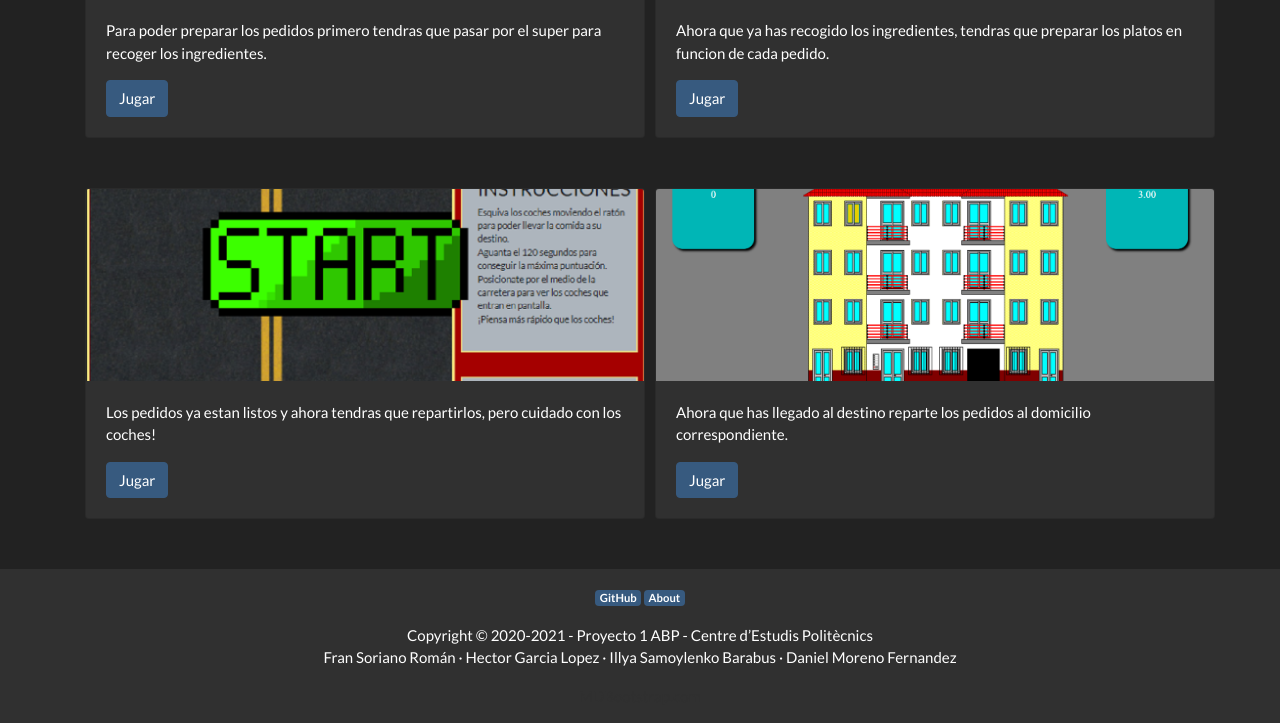
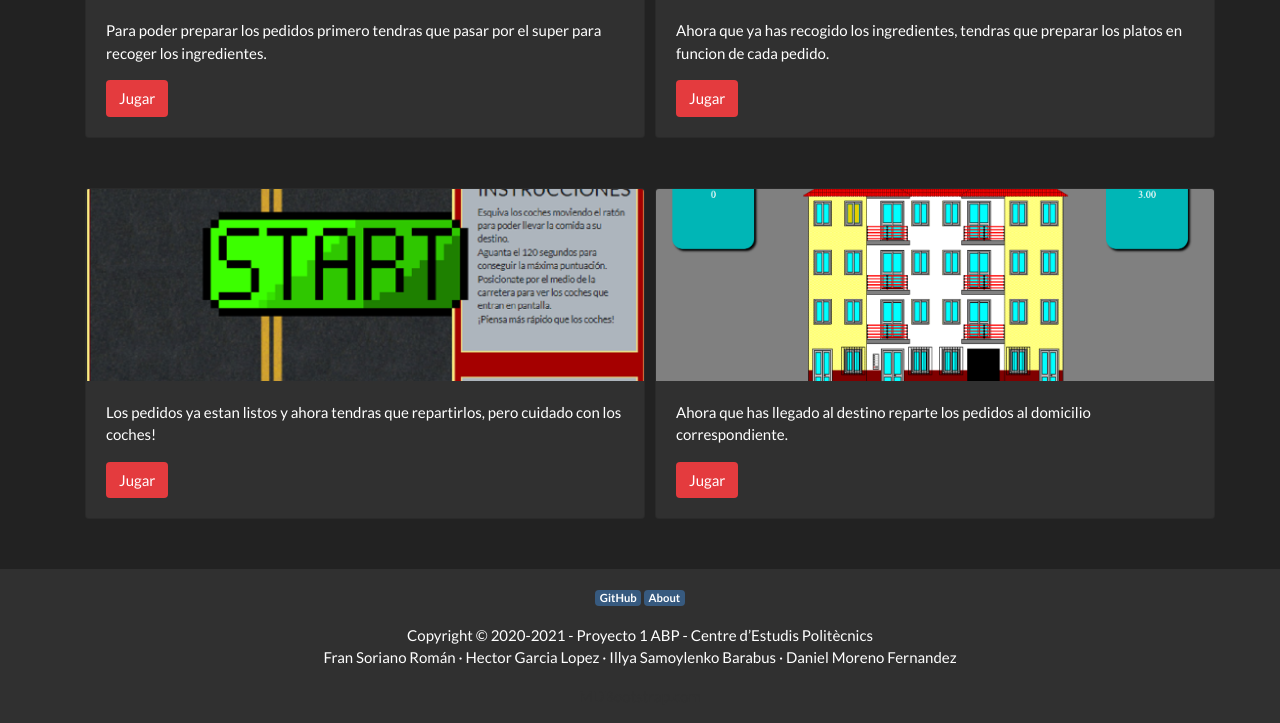
Before and after one commit to DanielMoreno30/Recomercem2020, a PHP site: page /frontend/juegos.html in a window 1280 px wide. Shown: the part 326-1049 px from the top of the page. Run offline with PHP 8.4, Linux system fonts and the light colour scheme.

Commit message:
commit debug

```diff
--- a/frontend/juegos.html
+++ b/frontend/juegos.html
@@ -79,7 +79,7 @@
             <img class="card-img-top" src="../img/juego1.PNG" alt="Card image cap" >
             <div class="card-body">
               <p class="card-text">Para poder preparar los pedidos primero tendras que pasar por el super para recoger los ingredientes.</p>
-              <a href="./juegosuper.html" class="btn btn-primary">Jugar</a>
+              <a href="./juegosuper.html" class="btn btnjugar">Jugar</a>
             </div>
           </div>
     </div>
@@ -88,7 +88,7 @@
             <img class="card-img-top" src="../img/juego3.PNG" alt="Card image cap" >
             <div class="card-body">
               <p class="card-text">Ahora que ya has recogido los ingredientes, tendras que preparar los platos en funcion de cada pedido.</p>
-              <a href="./JuegoCKMama.html" class="btn btn-primary">Jugar</a>
+              <a href="./JuegoCKMama.html" class="btn btnjugar">Jugar</a>
             </div>
         </div>
     </div>
@@ -99,7 +99,7 @@
             <img class="card-img-top" src="../img/juego2.PNG" alt="Card image cap" >
             <div class="card-body">
               <p class="card-text">Los pedidos ya estan listos y ahora tendras que repartirlos, pero cuidado con los coches!</p>
-              <a href="./juegomoto.html" class="btn btn-primary">Jugar</a>
+              <a href="./juegomoto.html" class="btn btnjugar">Jugar</a>
             </div>
         </div>
     </div>
@@ -108,7 +108,7 @@
             <img class="card-img-top" src="../img/juego4.PNG" alt="Card image cap">
             <div class="card-body">
               <p class="card-text">Ahora que has llegado al destino reparte los pedidos al domicilio correspondiente.</p>
-              <a href="#" class="btn btn-primary">Jugar</a>
+              <a href="#" class="btn btnjugar">Jugar</a>
             </div>
         </div>
     </div>
--- a/style/juegos.css
+++ b/style/juegos.css
@@ -43,3 +43,8 @@
     margin-bottom: 50px;
 
 }
+
+.btnjugar{
+
+    background-color: #e43b3e;
+}
```
Also changed, not shown: style/recomercem.css (line endings or trailing spaces), 2 other files.
